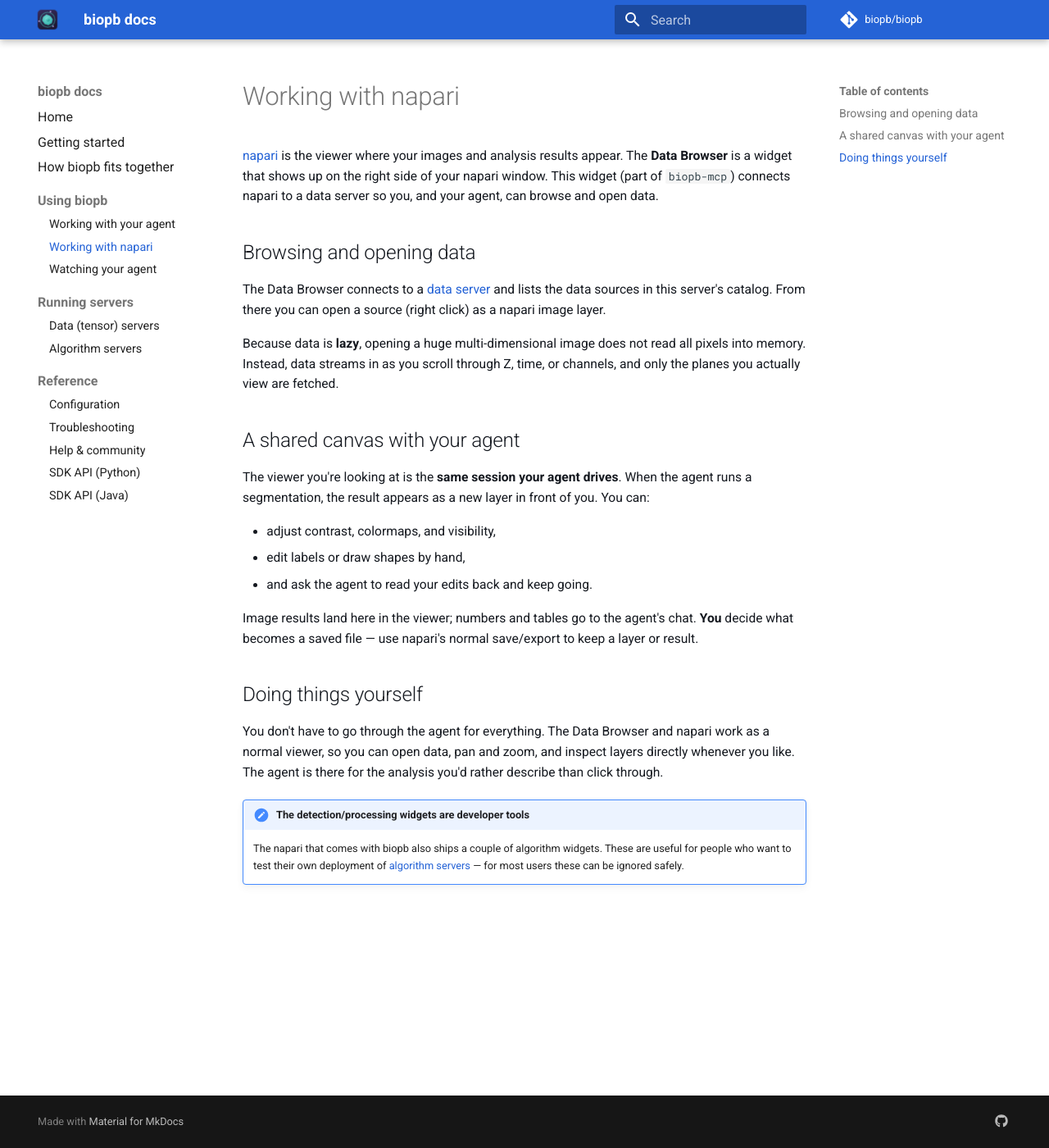
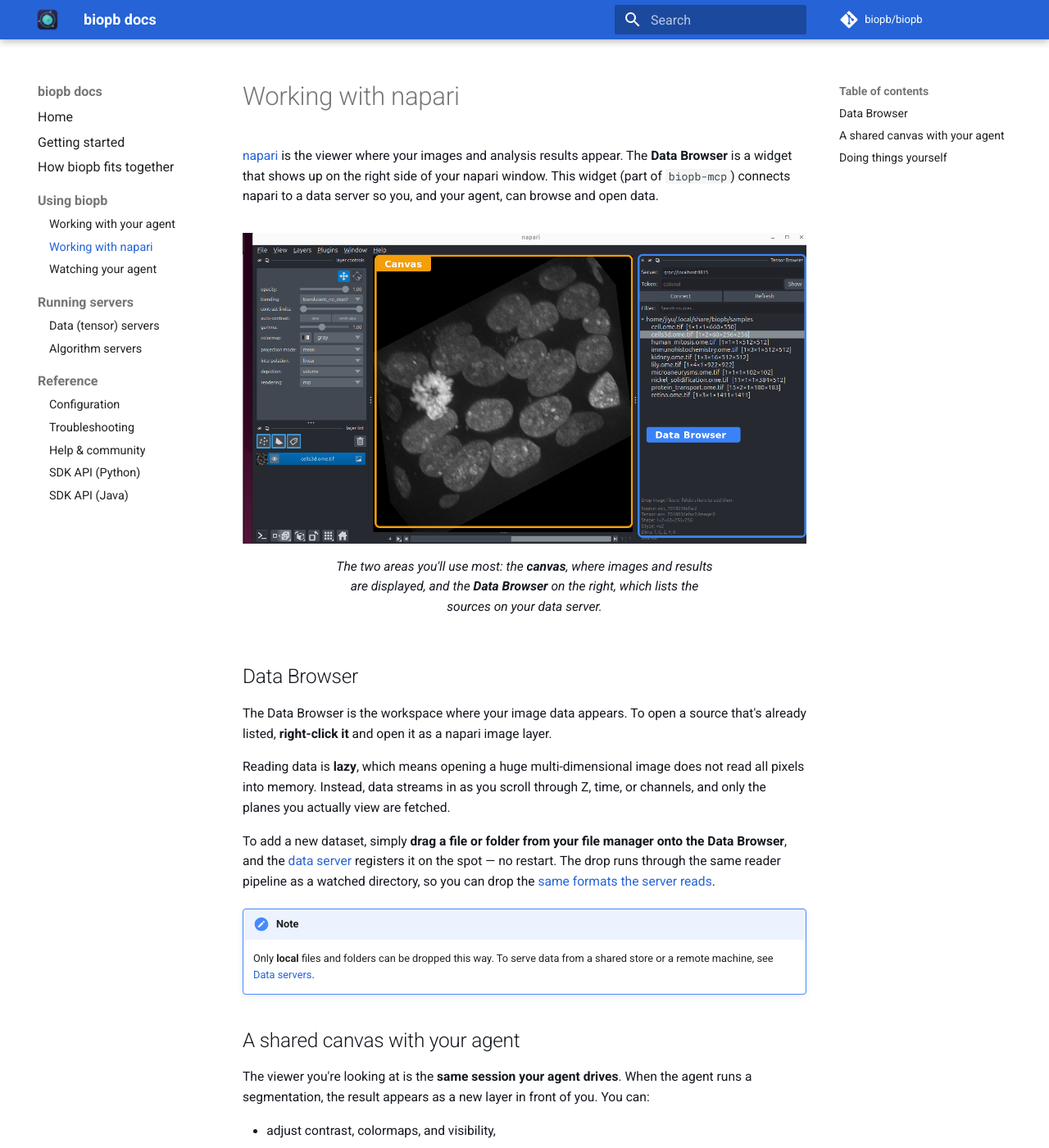
Before and after one commit to biopb/biopb-site, an MkDocs documentation site: the page built from docs/using-napari.md, in a window 1280 px wide and 1400 px high. Shown: the whole window at 82% size. Built offline with MkDocs 1.6.1 and Material for MkDocs 9.7.7, drawn with Linux system fonts in a browser that asks for light colours; comment, search, counter and statistics services are not loaded.

Commit message:
docs(using-napari): add drag-and-drop section and annotated viewer screenshot
Document dropping a local file/folder onto the Data Browser to register it at
runtime, and restore the right-click-to-open instruction. Add an annotated
screenshot marking the two main areas (canvas, Data Browser).

```diff
--- a/docs/using-napari.md
+++ b/docs/using-napari.md
@@ -5,14 +5,28 @@
 (part of `biopb-mcp`) connects napari to a data server so you, and your agent, can browse and
 open data.
 
-## Browsing and opening data
+<figure markdown>
+  ![The biopb napari window: the central canvas with the Data Browser panel on the right](assets/using-napari-viewer.png)
+  <figcaption>The two areas you'll use most: the <strong>canvas</strong>, where images and results are displayed, and the <strong>Data Browser</strong> on the right, which lists the sources on your data server.</figcaption>
+</figure>
 
-The Data Browser connects to a [data server](data-servers.md) and lists the data
-sources in this server's catalog. From there you can open a source (right click) as a napari image layer.
+## Data Browser
 
-Because data is **lazy**, opening a huge multi-dimensional image does not read all pixels into memory. Instead,
-data streams in as you scroll through Z, time, or channels, and only the planes you actually view
-are fetched.
+The Data Browser is the workspace where your image data appears. To open a source that's already
+listed, **right-click it** and open it as a napari image layer.
+
+Reading data is **lazy**, which means opening a huge multi-dimensional image does not read all
+pixels into memory. Instead, data streams in as you scroll through Z, time, or channels, and only
+the planes you actually view are fetched.
+
+To add a new dataset, simply **drag a file or folder from your file manager onto the Data
+Browser**, and the [data server](data-servers.md) registers it on the spot — no restart. The drop
+runs through the same reader pipeline as a watched directory, so you can drop the [same formats the
+server reads](data-servers.md#what-it-does).
+
+!!! note
+    Only **local** files and folders can be dropped this way. To serve data from a shared store or
+    a remote machine, see [Data servers](data-servers.md).
 
 ## A shared canvas with your agent
 
```
Also changed, not shown: docs/assets/using-napari-viewer.png (added).
